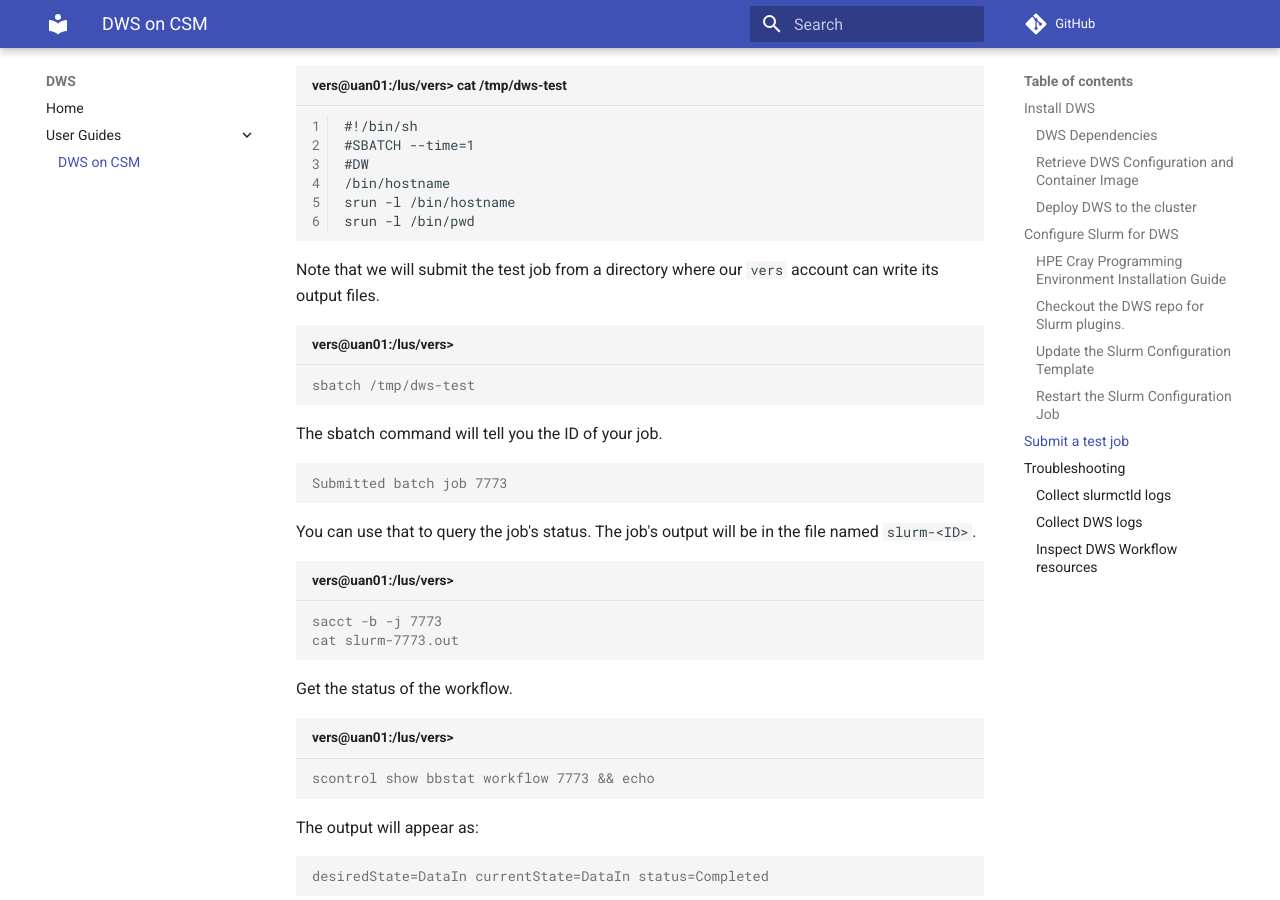
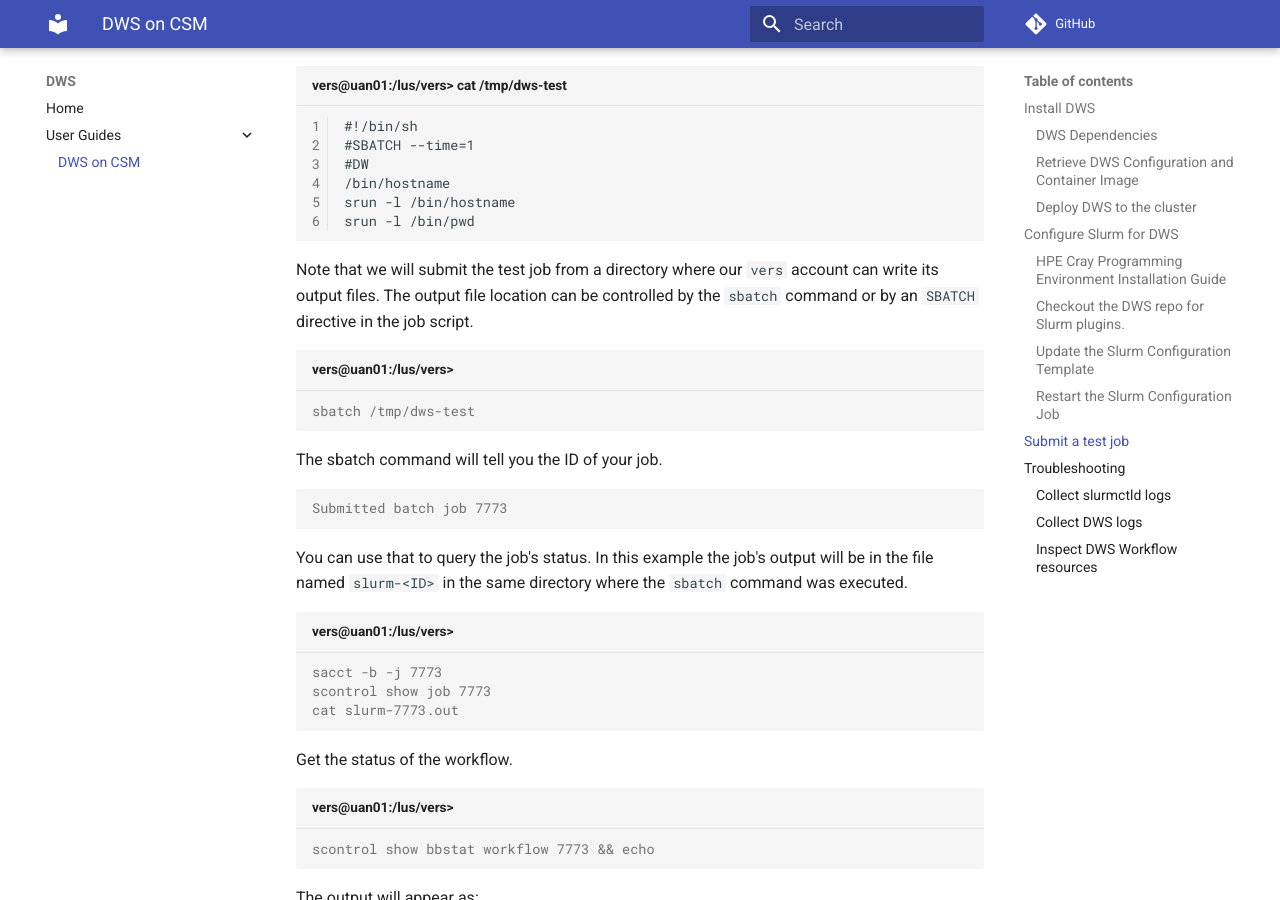
Before and after one commit to DataWorkflowServices/DataWorkflowServices.github.io, an MkDocs documentation site: the page built from docs/guides/dws-on-csm/readme.md, in a window 1280 px wide and 900 px high, scrolled down 3753 px. Built offline with MkDocs 1.6.1 and Material for MkDocs 9.7.7, drawn with Linux system fonts in a browser that asks for light colours; comment, search, counter and statistics services are not loaded.

Commit message:
Additions per review comments.
Signed-off-by: Dean Roehrich <dean.roehrich@hpe.com>

````diff
--- a/docs/guides/dws-on-csm/readme.md
+++ b/docs/guides/dws-on-csm/readme.md
@@ -156,7 +156,8 @@ srun -l /bin/hostname
 srun -l /bin/pwd
 ```
 
-Note that we will submit the test job from a directory where our `vers` account can write its output files.
+Note that we will submit the test job from a directory where our `vers` account can write its output files.  The output file location can be controlled by the `sbatch` command or by an `SBATCH` directive in the job script.
+
 
 ```console title="vers@uan01:/lus/vers>"
 sbatch /tmp/dws-test
@@ -167,10 +168,11 @@ The sbatch command will tell you the ID of your job.
 Submitted batch job 7773
 ```
 
-You can use that to query the job's status.  The job's output will be in the file named `slurm-<ID>`.
+You can use that to query the job's status.  In this example the job's output will be in the file named `slurm-<ID>` in the same directory where the `sbatch` command was executed.
 
 ```console title="vers@uan01:/lus/vers> "
 sacct -b -j 7773
+scontrol show job 7773
 cat slurm-7773.out
 ```
 
````
